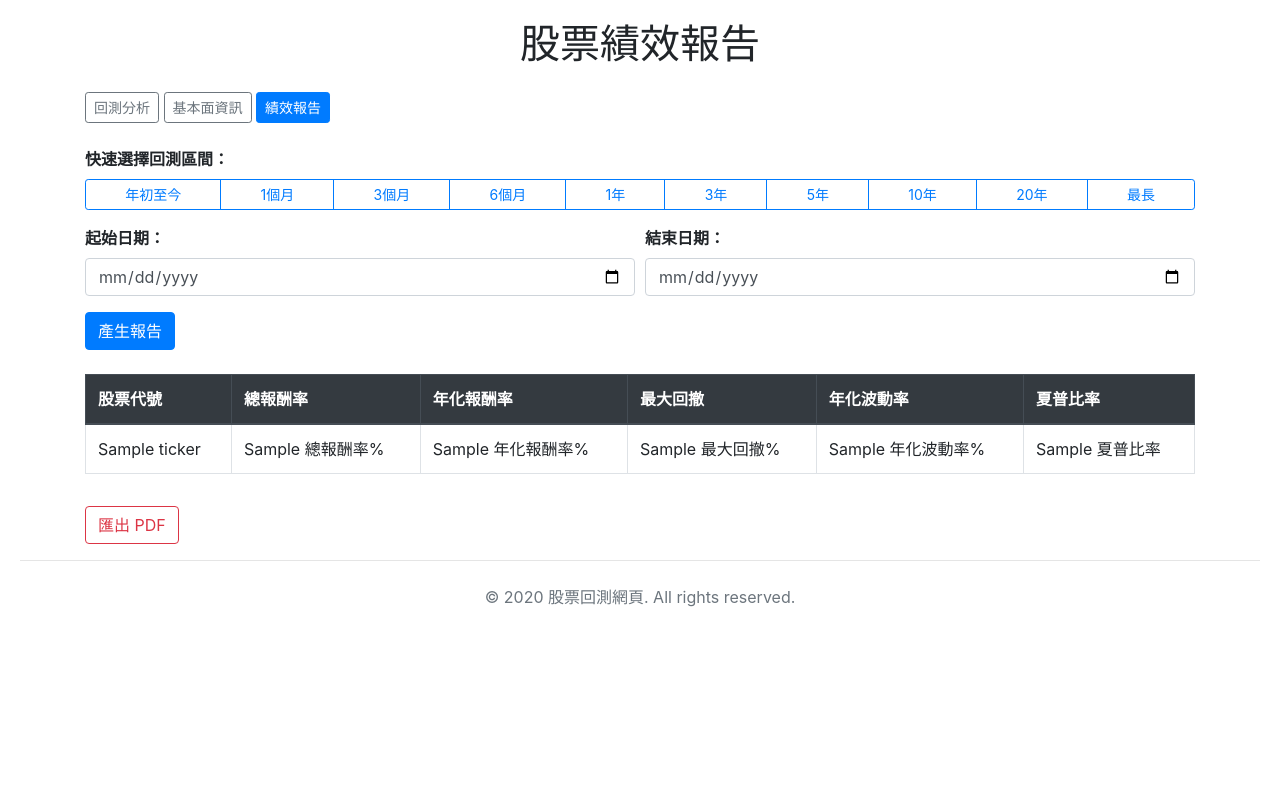
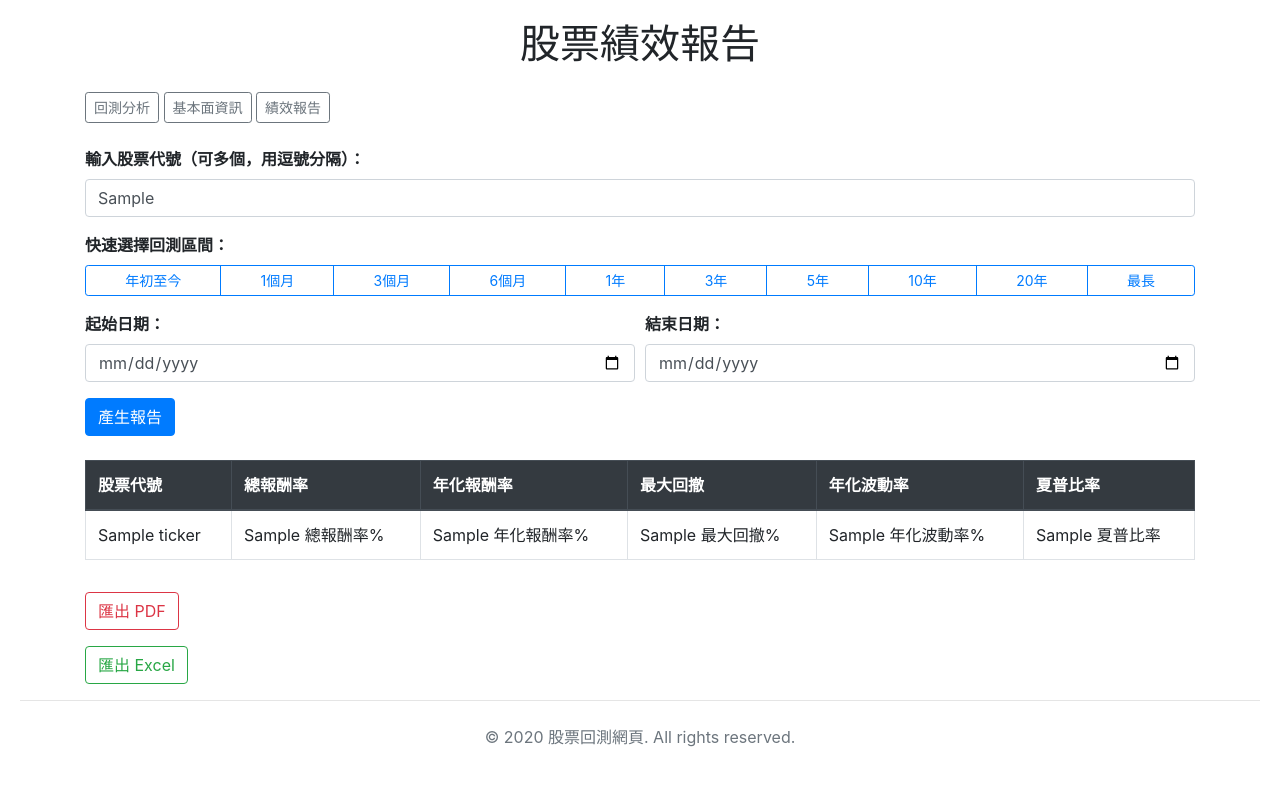
Before and after one commit to Brritany/stock-backtest-app, a Flask app: template templates/report.html in a window 1280 px wide. Shown: the top 786 px of the page. Run offline with Flask 3, Linux system fonts and the light colour scheme; the template is opened without the code that fills it: most values are stand-ins (such as "Sample title", 1, 10 or a date in 2020); some libraries are stand-ins or nearby versions.

Commit message:
feat: add PDF and Excel export functions to report page

```diff
--- a/templates/report.html
+++ b/templates/report.html
@@ -7,20 +7,27 @@
     <script src="https://cdnjs.cloudflare.com/ajax/libs/html2pdf.js/0.10.1/html2pdf.bundle.min.js"></script>
     <style>
         body { margin: 20px; }
-        table { margin-top: 20px; }
     </style>
 </head>
 <body>
     <div class="container" id="exportArea">
         <h1 class="mb-4 text-center">股票績效報告</h1>
-        <!-- 導覽列 -->
+
+        <!-- 導覽按鈕列 -->
         <nav class="mb-4">
-            <a href="/" class="btn btn-outline-secondary btn-sm">回測分析</a>
-            <a href="/fundamental" class="btn btn-outline-secondary btn-sm">基本面資訊</a>
-            <a href="/report" class="btn btn-primary btn-sm">績效報告</a>
+            <a href="/" class="btn {% if request.path == '/' %}btn-primary{% else %}btn-outline-secondary{% endif %} btn-sm">回測分析</a>
+            <a href="/fundamental" class="btn {% if request.path == '/fundamental' %}btn-primary{% else %}btn-outline-secondary{% endif %} btn-sm">基本面資訊</a>
+            <a href="/report" class="btn {% if request.path == '/report' %}btn-primary{% else %}btn-outline-secondary{% endif %} btn-sm">績效報告</a>
         </nav>
 
         <form method="POST" class="mb-4">
+            <!-- 股票代號 -->
+            <div class="form-group">
+                <label><strong>輸入股票代號（可多個，用逗號分隔）：</strong></label>
+                <input type="text" name="tickers" class="form-control" value="{{ tickers_input }}" placeholder="如 2330, AAPL" required>
+            </div>
+
+            <!-- 快速區間 -->
             <div class="form-group">
                 <label><strong>快速選擇回測區間：</strong></label><br>
                 <div class="btn-group btn-group-sm d-flex flex-wrap" role="group">
@@ -37,6 +44,7 @@
                 </div>
             </div>
 
+            <!-- 日期 -->
             <div class="form-row">
                 <div class="col">
                     <label><strong>起始日期：</strong></label>
@@ -52,7 +60,7 @@
         </form>
 
         {% if results %}
-        <table class="table table-bordered">
+            <table class="table table-bordered mt-4">
                 <thead class="thead-dark">
                     <tr>
                         <th>股票代號</th>
@@ -76,7 +84,17 @@
                     {% endfor %}
                 </tbody>
             </table>
+
+            <!-- PDF 匯出按鈕（前端） -->
             <button class="btn btn-outline-danger mt-3" onclick="downloadPDF()">匯出 PDF</button>
+
+            <!-- Excel 匯出按鈕（後端） -->
+            <form method="POST" action="/download" class="mt-3">
+                <input type="hidden" name="tickers" value="{{ tickers_input }}">
+                <input type="hidden" name="start_date" value="{{ start_date }}">
+                <input type="hidden" name="end_date" value="{{ end_date }}">
+                <button type="submit" name="format" value="excel" class="btn btn-outline-success">匯出 Excel</button>
+            </form>
         {% endif %}
     </div>
 
@@ -90,7 +108,6 @@
             html2canvas:  { scale: 3, useCORS: true },
             jsPDF:        { unit: 'in', format: 'a4', orientation: 'portrait' }
         };
-
         setTimeout(() => {
             html2pdf().set(opt).from(element).save();
         }, 1000);
@@ -99,7 +116,7 @@
 
     <hr>
     <footer class="text-center text-muted mt-4 mb-4">
-        &copy; {{ current_year }} 股票回測網頁. All rights reserved.
+        <span>&copy; {{ current_year }} 股票回測網頁. All rights reserved.</span>
     </footer>
 </body>
 </html>
```
Lines whose indentation alone changed are shown as unchanged.
